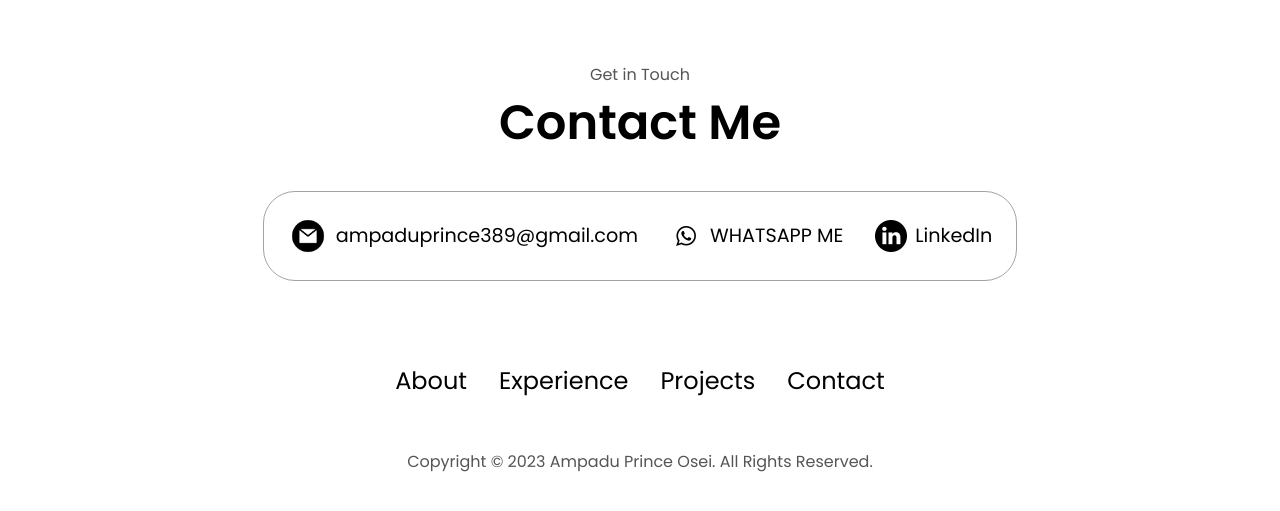
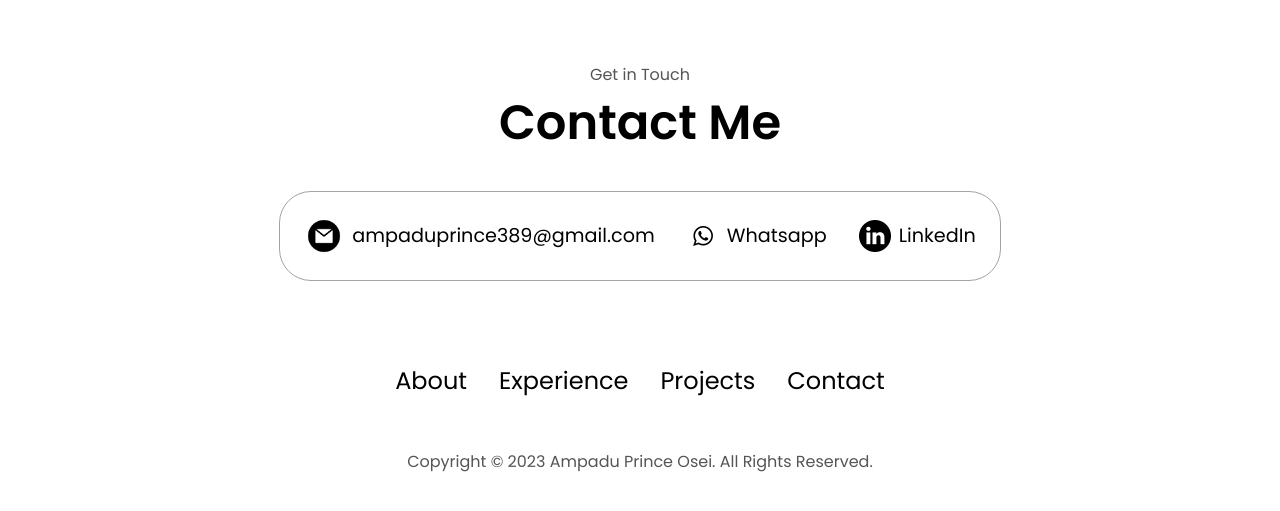
Before and after one commit to Theseus-hub/prince, a plain HTML site: page index.html in a window 1280 px wide. Shown: the part 3566-4077 px from the top of the page. Drawn offline with Linux system fonts and the light colour scheme.

Commit message:
Whatsapp html edit.html

```diff
--- a/index.html
+++ b/index.html
@@ -384,7 +384,7 @@
             class="icon contact-icon"
           />
           <p>
-            <a href="https://wa.me/qr/MJ2CTGFOXJY5D1"> WHATSAPP ME</a>
+            <a href="https://wa.me/qr/MJ2CTGFOXJY5D1"> Whatsapp </a>
           </p>
         </div>
 
```
